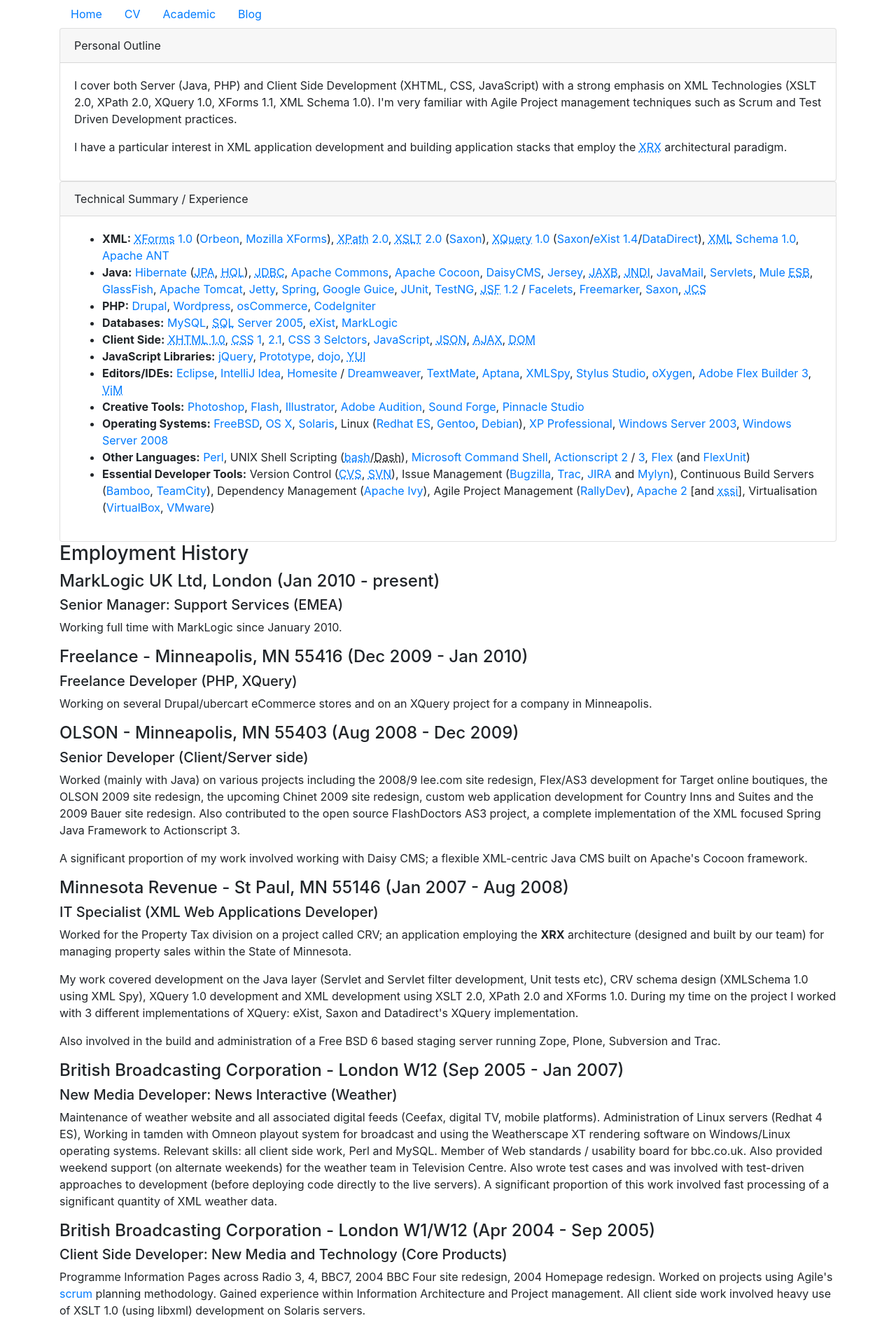
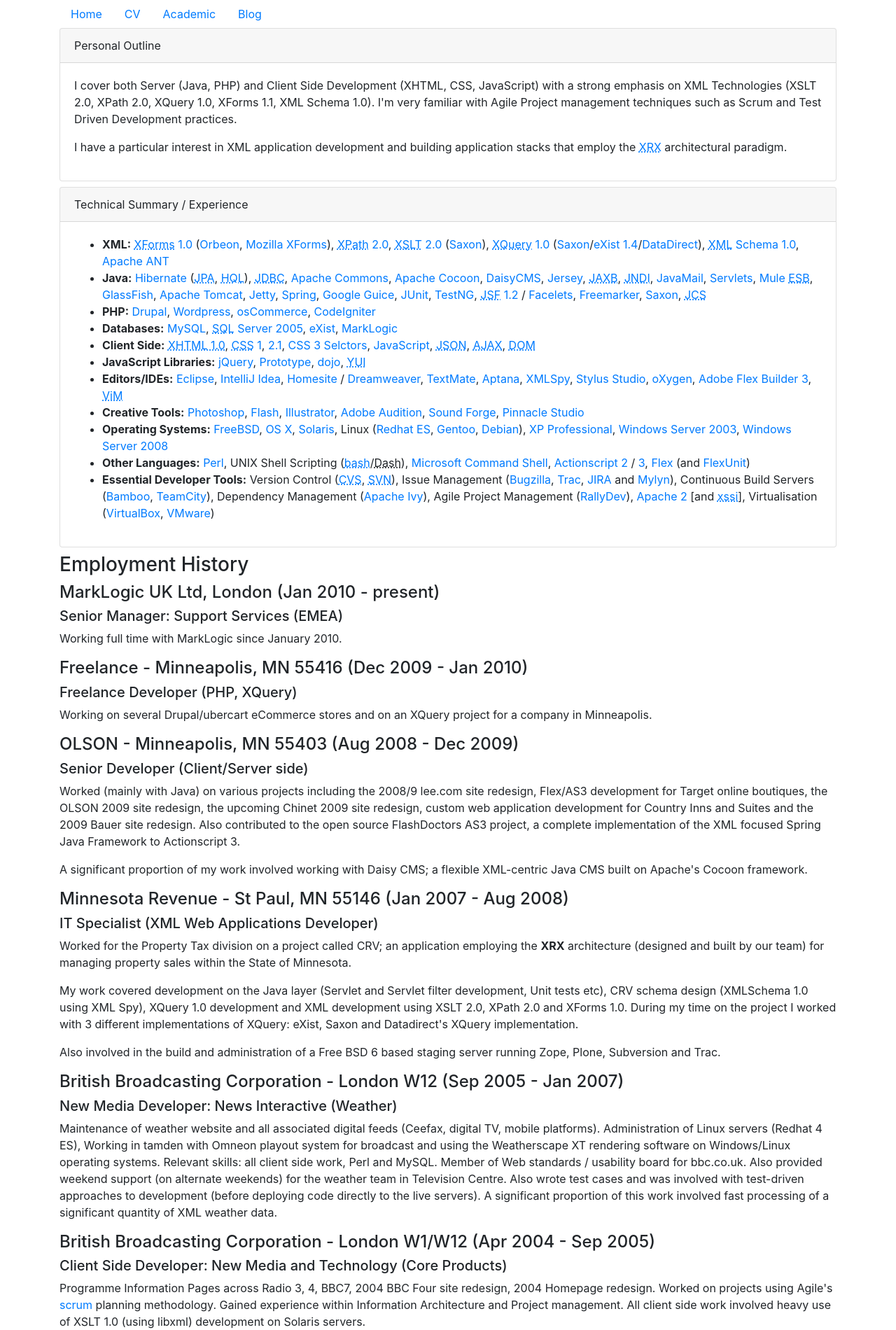
Before and after one commit to ableasdale/ableasdale.github.io, a Jekyll site: the page built from cv/index.html, in a window 1280 px wide. Shown: the top 1900 px of the page at 70% size. Built offline with Jekyll 4.4.1, drawn with Linux system fonts in a browser that asks for light colours.

Commit message:
margin-bottom

```diff
--- a/cv/index.html
+++ b/cv/index.html
@@ -2,7 +2,7 @@
 layout: default
 title: Alex Bleasdale - Curriculum Vitae
 ---
-<div class="card">
+<div class="card mb-2">
     <div class="card-header">Personal Outline</div>
     <div class="card-body">
         <p>I cover both Server (Java, PHP) and Client Side Development (XHTML, CSS, JavaScript) with a strong emphasis on XML Technologies (XSLT 2.0, XPath 2.0, XQuery 1.0, XForms 1.1, XML Schema 1.0). I'm very familiar with Agile Project management techniques such as Scrum and Test Driven Development practices.</p>
@@ -10,7 +10,7 @@
     </div>
 </div>
 
-<div class="card">
+<div class="card mb-2">
     <div class="card-header">Technical Summary / Experience</div>
     <div class="card-body">
         <ul class="summary-list">
```
